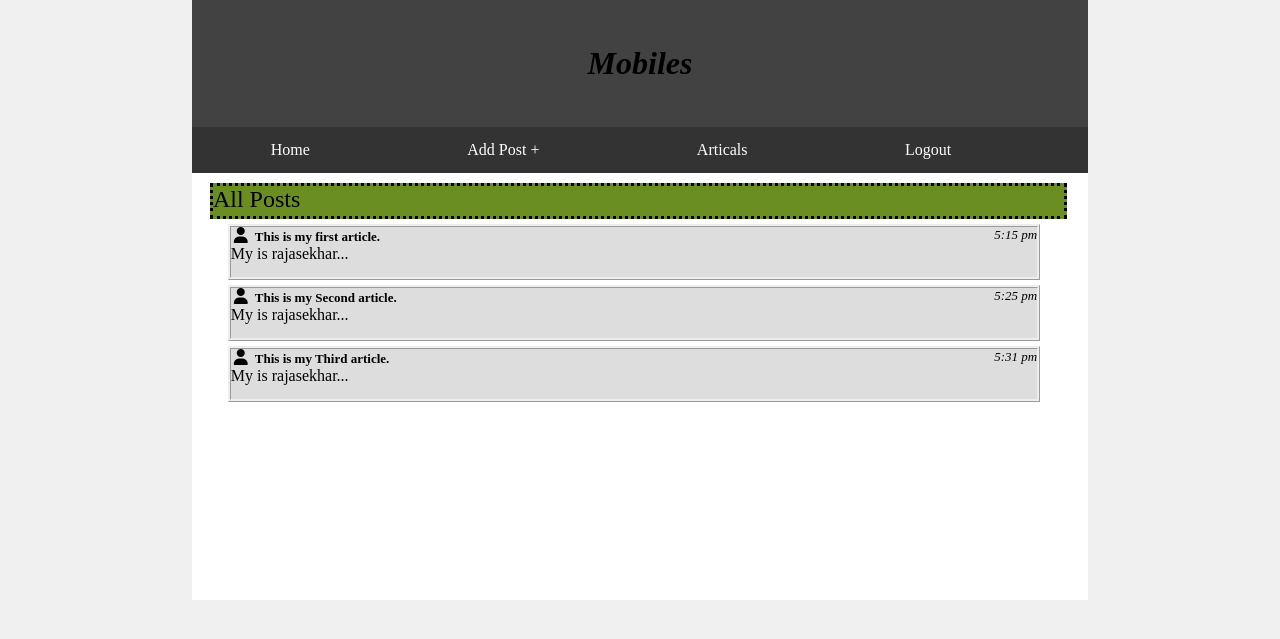
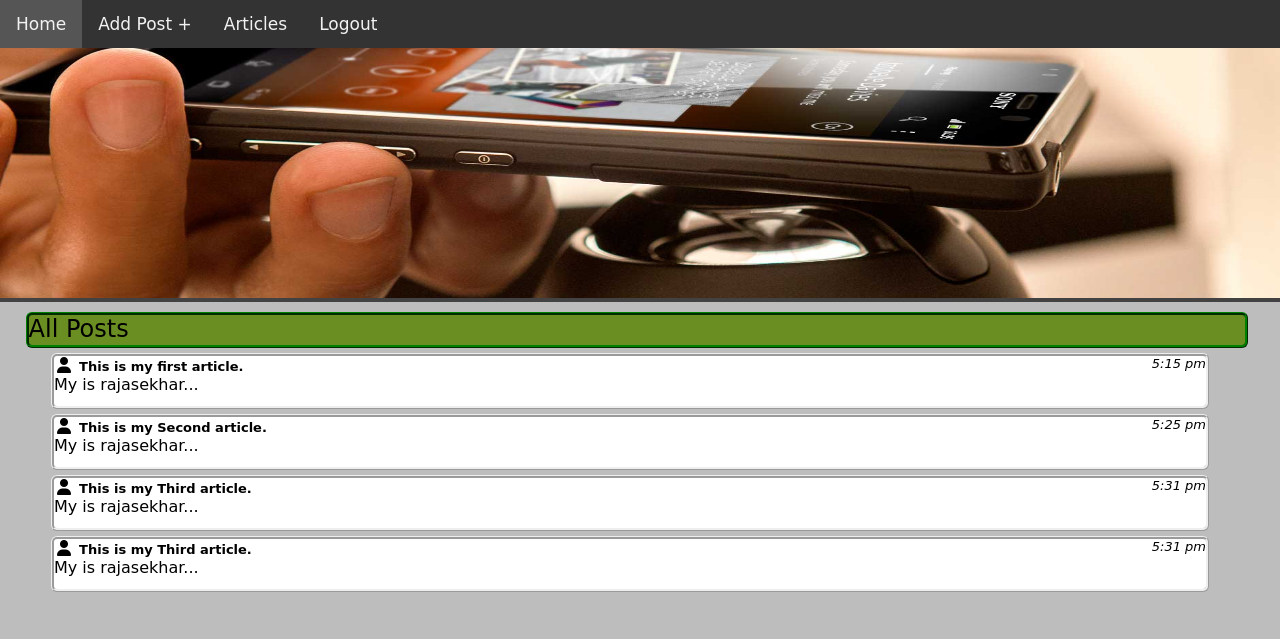
Before and after one commit to Yrajasekhar/webportal.github.io, a PHP site: page /home.html in a window 1280 px wide. Shown: the top 639 px of the page. Run offline with PHP 8.4, Linux system fonts and the light colour scheme; some libraries are stand-ins or nearby versions.

Commit message:
Fullsite
1st full site

```diff
--- /dev/null
+++ b/css/headder.css
@@ -0,0 +1,55 @@
+/** For Nav-bar */
+/* Remove margins and padding from the list, and add a black background color */
+ul.topnav {
+    list-style-type: none;
+    margin: 0;
+    padding: 0;
+    overflow: hidden;
+    background-color: #333;
+}
+
+/* Float the list items side by side */
+ul.topnav li {float: left;}
+
+/* Style the links inside the list items */
+ul.topnav li a {
+    display: inline-block;
+    color: #f2f2f2;
+    text-align: center;
+    padding: 14px 16px;
+    text-decoration: none;
+    transition: 0.3s;
+    font-size: 17px;
+}
+
+/* Change background color of links on hover */
+ul.topnav li a:hover {background-color: #555;}
+
+/* Hide the list item that contains the link that should open and close the topnav on small screens */
+li.icon {display: none;}
+/* When the screen is less than 680 pixels wide, hide all list items, except for the first one ("Home"). Show the list item that contains the link to open and close the topnav (li.icon) */
+@media screen and (max-width:680px) {
+  ul.topnav li:not(:first-child) {display: none;}
+  ul.topnav li.icon {
+    float: right;
+    display: inline-block;
+  }
+}
+/* The "responsive" class is added to the topnav with JavaScript when the user clicks on the icon. This class makes the topnav look good on small screens */
+@media screen and (max-width:680px) {
+  ul.topnav.responsive {position: relative;}
+  ul.topnav.responsive li.icon {
+    position: absolute;
+    right: 0;
+    top: 0;
+  }
+  ul.topnav.responsive li {
+    float: none;
+    display: inline;
+  }
+  ul.topnav.responsive li a {
+    display: block;
+    text-align: left;
+  }
+}
+/** Nav-bar style Ended here */
--- a/css/home.css
+++ b/css/home.css
@@ -1,54 +1,22 @@
 body{
 	margin: 0;
 	padding: 0;
-	background-color: #f0f0f0;
+    font-family: cursive;
+    background-color: #BDBDBD;
 }
 .main-page{
-	background-color: #fff;
-	width: 70%;
+	background-color: #BDBDBD;
+	width: 100%;
 	margin-top: 0px;
-	margin-left: 15%;
 	height: 600px;
 }
+
+/* Banner bg-img goes here*/
 .banner{
 	background-color: #424242;
 }
-h1{
-	text-align: center;
-	font-style: italic;
-	margin: 0;
-	padding: 5%;
-}
+/* Banner bg-img Ends here*/
 
-/** For Nav-bar */
-.nav{
-
-}
-ul {
-    list-style-type: none;
-    margin: 0;
-    padding: 0;
-    overflow: hidden;
-    background-color: #333;
-}
-
-li {
-    float: left;
-    padding: 0px 7%;
-}
-
-li a {
-    display: block;
-    color: white;
-    text-align: center;
-    padding: 14px 16px;
-    text-decoration: none;
-}
-
-li a:hover {
-    background-color: #111;
-}
-/** Nav-bar style upto here */
 .main-block{
 
 }
@@ -58,16 +26,19 @@ li a:hover {
     background-color: olivedrab;
     margin-top: 10px;
     margin-left: 2%;
-    border: dotted;
+    border: ridge green;
+    border-radius: 6px;
     font-size: x-large;
 }
 .sub-block{
 	width: 90%;
     height: 50px;
-    background-color: #ddd;
+    background-color: #fff;
     margin-top: 5px;
     margin-left: 4%;
     border: ridge;
+    border-radius: 6px;
+    -webkit-animation-delay:0.5s;
 }
 .icon{
 	display: inline;
@@ -76,3 +47,11 @@ li a:hover {
     font-size: small;
 	display: inline;
 }
+
+div.footer{
+    width: 100%;
+    background-color: #333;
+    text-align: center;
+    font-size: x-small;
+    margin-bottom: 0px;
+}
--- a/home.html
+++ b/home.html
@@ -2,27 +2,33 @@
 <html>
 <head>
 	<title>Home Page</title>
+	<link rel="stylesheet" type="text/css" href="https://cdnjs.cloudflare.com/ajax/libs/animate.css/3.5.2/animate.min.css">
+	<link rel="stylesheet" type="text/css" href="css/headder.css">
 	<link rel="stylesheet" type="text/css" href="css/home.css">
-<script src="https://use.fontawesome.com/2e4112e621.js"></script>
+	<script src="js/headder.js"></script>
+	<script src="https://use.fontawesome.com/2e4112e621.js"></script>
 </head>
 <body>
 	<div class="main-page">
+		<div class="nav">
+			<ul class="topnav" id="myTopnav">
+				<li><a href="home.html"> Home </a></li>
+				<li><a href="add_post.html"> Add Post + </a></li>
+				<li><a href="article.html"> Articles </a></li>
+				<li class="right"><a href="login.html"> Logout </a></li>
+				<li class="icon">
+    				<a href="javascript:void(0);" style="font-size:20px;" onclick="myFunction()">&#9776;</a>
+  				</li>
+			</ul>
+		</div> <!-- End of nav -->
 		<div class="banner">
-			<h1> Mobiles </h1>
-		</div>
-		<div class="nav">
-			<ul>
-				<li><a href="#home"> Home </a></li>
-				<li><a href="#add-post"> Add Post + </a></li>
-				<li><a href="#Articals"> Articals </a></li>
-				<li><a href="#logout"> Logout </a></li>
-			</ul> <!-- End of nav -->
+			<img src="img/xperia-header.jpg" height="250px" width="100%">
 		</div>
 		<div class="main-block">
 			<div class="header">
 				All Posts
 			</div>
-			<div class="sub-block">
+			<div class="sub-block animated lightSpeedIn">
 				<div class="icon">
 					<i class="fa fa-user fa-fw"></i>
 				</div>
@@ -34,7 +40,7 @@
 					My is rajasekhar...
 				</div>
 			</div>
-			<div class="sub-block">
+			<div class="sub-block animated lightSpeedIn">
 				<div class="icon">
 					<i class="fa fa-user fa-fw"></i>
 				</div>
@@ -46,7 +52,7 @@
 					My is rajasekhar...
 				</div>
 			</div>
-			<div class="sub-block">
+			<div class="sub-block animated lightSpeedIn">
 				<div class="icon">
 					<i class="fa fa-user fa-fw"></i>
 				</div>
@@ -58,8 +64,23 @@
 					My is rajasekhar...
 				</div>
 			</div>
-
+			<div class="sub-block animated lightSpeedIn">
+				<div class="icon">
+					<i class="fa fa-user fa-fw"></i>
+				</div>
+				<div class="artical">
+					<strong>This is my Third article.</strong>
+					<i style="float: right;">5:31 pm</i>
+				</div>
+				<div class="few-article">
+					My is rajasekhar...
+				</div>
+			</div>
 		</div> <!-- End of main-block -->
+		<!-- <div class="footer">
+			@Propellente Technologies
+			Disclaimer:All product and company names are trademarks or registered trademarks of their respective holders. Use of them does not imply any affiliation with or endorsement by them.
+		</div> -->
 	</div> <!-- End of main-page -->
 </body>
 </html>
--- a/index.html
+++ b/index.html
@@ -5,7 +5,7 @@
 	<style>
 	body
 	{
-		background-image: url("img/iphone5.jpg");
+		background-image: url("img/galaxy_s3.jpg");
 		margin:0px;
 		background-size: 100% 600px;
     	background-repeat: no-repeat;
--- /dev/null
+++ b/js/headder.js
@@ -0,0 +1,8 @@
+function myFunction() {
+    var x = document.getElementById("myTopnav");
+    if (x.className === "topnav") {
+        x.className += " responsive";
+    } else {
+        x.className = "topnav";
+    }
+}
--- a/js/login.js
+++ b/js/login.js
@@ -23,8 +23,8 @@ $(document).ready(function()
     /** Or use this also
      ** $("#slide").animate({width:'toggle'},350);*/
 
-	$('.try-again').click(function(){
+	/*$('.try-again').click(function(){
 	  $('.error-page').hide(0);
 	  $('.login').slideDown(1000);
-	});
+	});*/
 });
--- a/login.html
+++ b/login.html
@@ -38,7 +38,7 @@
 							<!-- <input type="reset" class="reset" value="Reset" name="reset"/> -->
 						</div>
 					</form><!-- End of form -->
-					<form method="post" class="register" action="home.html">
+					<form method="post" class="register" action="php/Create_account_c.php">
 						<div class="username-block">
 						 	<label for="username" class="username">Name: </label>
 						 	<span class="input-group-addon"><i class="fa fa-user fa-fw"></i></span>
```
Also changed, not shown: add_post.html (added, +52 -0 lines), article.html (added, +58 -0 lines), css/add_post.css (added, +108 -0 lines), css/article.css (added, +50 -0 lines), css/login.css (+33 -1 lines), img/mobile_header.jpg (added), img/xperia-header.jpg (added).
